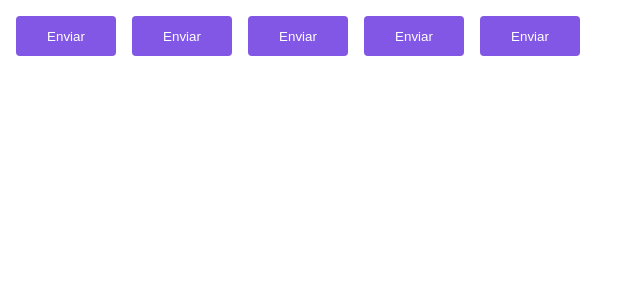
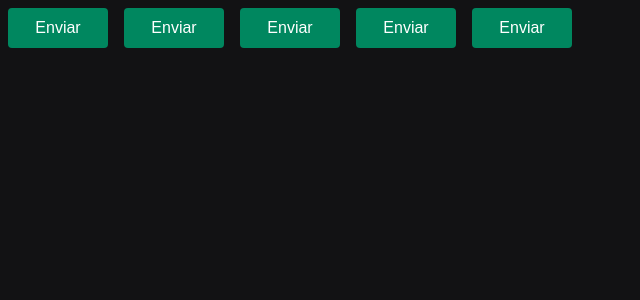
Before and after one commit to nandorsm/Rocketseat2022Projeto02, a React (Vite) app: page / in a window 1280 px wide. Shown: the top 300 px of the page, without its empty margins (0-640 px from the left). Built offline with nearby package versions, Linux system fonts and the light colour scheme.

Commit message:
Finished Application Structure

```diff
--- a/index.html
+++ b/index.html
@@ -2,7 +2,14 @@
 <html lang="en">
   <head>
     <meta charset="UTF-8" />
+
+    <link rel="preconnect" href="https://fonts.googleapis.com"/>
+    <link rel="preconnect" href="https://fonts.gstatic.com" crossorigin/>
+
     <meta name="viewport" content="width=device-width, initial-scale=1.0" />
+
+    <link href="https://fonts.googleapis.com/css2?family=Roboto+Mono:wght@700&family=Roboto:wght@400;700&display=swap" rel="stylesheet"/>
+
     <title>Ignite Timer</title>
   </head>
   <body>
--- a/src/App.tsx
+++ b/src/App.tsx
@@ -1,17 +1,19 @@
-import { ThemeProvider } from 'styled-components';
-import { Button } from "./components/Button";
+import { ThemeProvider } from 'styled-components'
+import { Button } from './components/Button'
 
-import { defaultTheme } from './components/themes/default';
+import { GlobalStyle } from './styles/global'
+import { defaultTheme } from './styles/themes/default'
 
 export function App() {
-
   return (
     <ThemeProvider theme={defaultTheme}>
-      <Button variant="primary"/>
-      <Button variant="secondary"/>
-      <Button variant="success"/>
-      <Button variant="danger"/>
-      <Button/>
+      <Button variant="primary" />
+      <Button variant="secondary" />
+      <Button variant="success" />
+      <Button variant="danger" />
+      <Button />
+
+      <GlobalStyle />
     </ThemeProvider>
   )
 }
--- a/src/components/Button.styles.ts
+++ b/src/components/Button.styles.ts
@@ -1,16 +1,16 @@
-import styled, { css } from 'styled-components';
+import styled, { css } from 'styled-components'
 
-export type ButtonVariant = 'primary' | 'secondary' | 'danger' | 'success';
+export type ButtonVariant = 'primary' | 'secondary' | 'danger' | 'success'
 
 interface ButtonContainerProps {
-    variant: ButtonVariant;
+  variant: ButtonVariant
 }
 
 const buttonVariants = {
   primary: 'purple',
   secondary: 'orange',
   danger: 'red',
-    success: 'green'
+  success: 'green',
 }
 
 export const ButtonContainer = styled.button<ButtonContainerProps>`
@@ -20,31 +20,15 @@
   border: 0;
   margin: 8px;
 
-    background-color: ${props => props.theme.primary};
-    color: ${props => props.theme.white}
+  background-color: ${(props) => props.theme['green-500']};
+  color: ${(props) => props.theme.white};
 
-
-    /* ${props => {
+  /* ${(props) => {
     return css`
-            background-color: ${buttonVariants[props.variant]}
+      background-color: ${buttonVariants[props.variant]};
     `
   }} */
 `
-
-
-
-
-
-
-
-
-
-
-
-
-
-
-
 
 // .button {
 //     width: 100px;
--- a/src/components/themes/default.ts
+++ /dev/null
@@ -1,5 +0,0 @@
-export const defaultTheme = {
-    white: '#FFF',
-    primary: '#8257e6',
-    secondary: 'orange',
-}
--- a/src/main.tsx
+++ b/src/main.tsx
@@ -1,7 +1,6 @@
 import React from 'react'
 import ReactDOM from 'react-dom/client'
 import { App } from './App'
-
 
 ReactDOM.createRoot(document.getElementById('root') as HTMLElement).render(
   <React.StrictMode>
--- /dev/null
+++ b/src/styles/global.ts
@@ -0,0 +1,27 @@
+import { createGlobalStyle } from 'styled-components'
+
+export const GlobalStyle = createGlobalStyle`
+    *{
+        margin: 0;
+        padding: 0;
+        box-sizing: border-box;
+    }
+
+    :focus {
+        outline: 0;
+        box-shadow: 0 0 0 2px ${(props) => props.theme['green-500']};
+    }
+
+    body {
+        background-color: ${(props) => props.theme['gray-900']};
+        color: ${(props) => props.theme['gray-300']};
+    }
+
+    body, input, textarea, button {
+        font-family: 'Robot', sans-serif;
+        font-weight: 400;
+        font-size: 1rem;
+    }
+
+
+`
--- /dev/null
+++ b/src/styles/themes/default.ts
@@ -0,0 +1,23 @@
+export const defaultTheme = {
+  white: '#FFF',
+  // primary: '#8257e6',
+  // secondary: 'orange',
+
+  'gray-100': '#E1E1E6',
+  'gray-300': '#C4C4CC',
+  'gray-400': '#8D8D99',
+  'gray-500': '#7C7C8A',
+  'gray-600': '#323238',
+  'gray-700': '#29292E',
+  'gray-800': '#202024',
+  'gray-900': '#121214',
+
+  'green-300': '#00B37E',
+  'green-500': '#00875F',
+  'green-700': '#015F43',
+
+  'red-500': '#AB222E',
+  'red-700': '#7A1921',
+
+  'yellow-500': '#FBA94C',
+}
```
Also changed, not shown: package.json (+11 -2 lines), src/@types/styled.d.ts (added, +8 -0 lines), src/components/Button.tsx (+7 -8 lines), .eslintrc.json (added), notes.txt, 1 other file (tests, documents, lock files or other folders). Lines whose indentation alone changed are shown as unchanged.
